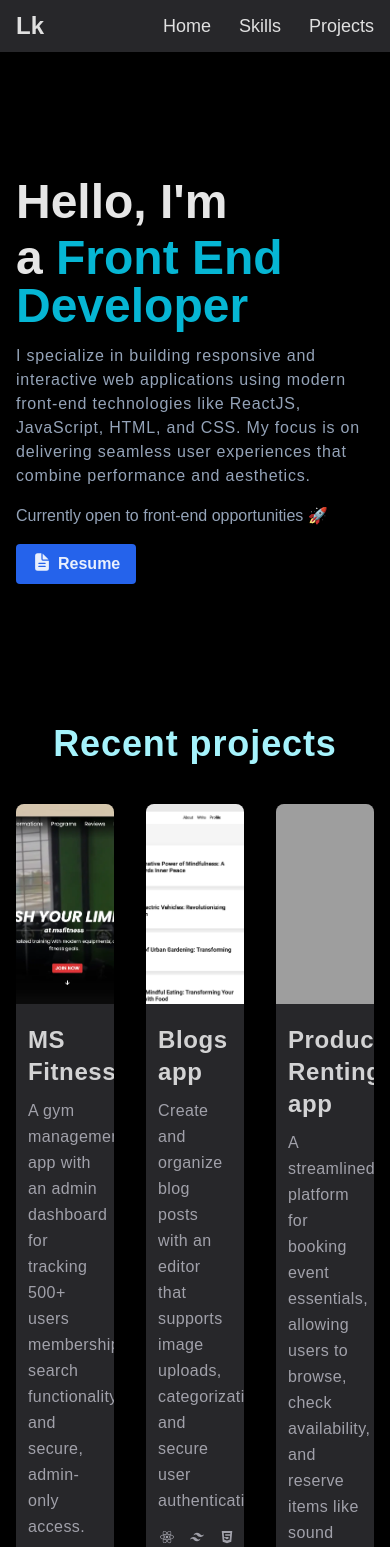
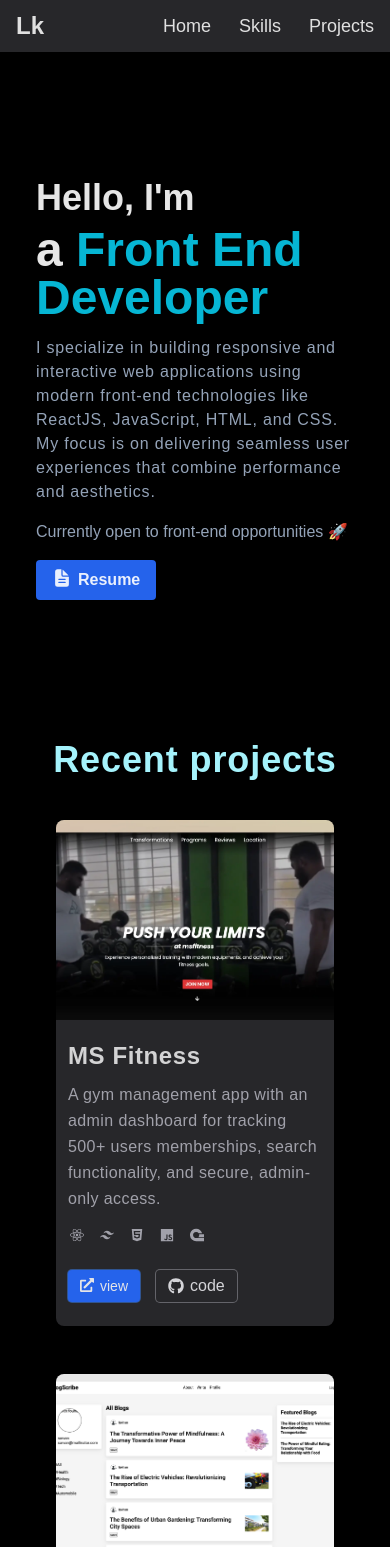
Before and after one commit to lakhan0105/portfolio, a React (Vite) app: page / in a window 390 px wide. Shown: the top 1547 px of the page. Built offline with nearby package versions, Linux system fonts and the light colour scheme; grey boxes are pictures that could not be loaded.

Commit message:
made the project section compatible for mobile

```diff
--- a/src/Components/Hero.jsx
+++ b/src/Components/Hero.jsx
@@ -9,10 +9,10 @@ import heroImg from "../assets/lakhan3.png";
 function Hero() {
   return (
     <section id="home" className="section-center">
-      <div className="flex justify-center gap-16 items-start mt-[170px] mb-[140px]">
+      <div className="px-5 md:px-0 flex justify-center gap-16 items-start mt-[170px] mb-[140px]">
         {/* left */}
         <div className="text-white/90 mt-2">
-          <h2 className="text-5xl font-semibold">Hello, I'm</h2>
+          <h2 className="text-4xl md:text-5xl font-semibold">Hello, I'm</h2>
           <h3 className="text-5xl mt-2 font-bold">
             a <span className="text-cyan-500">Front End Developer</span>
           </h3>
--- a/src/Components/Projects.jsx
+++ b/src/Components/Projects.jsx
@@ -83,7 +83,7 @@ function Projects() {
         ></SectionHeading>
 
         {/* cards container */}
-        <div className="grid grid-cols-3 gap-8 mb-20 content-center	">
+        <div className="flex flex-col md:grid md:grid-cols-3 gap-12 md:gap-8 mb-20 content-center	px-10">
           {projects.map((item, index) => {
             const {
               title,
@@ -97,7 +97,7 @@ function Projects() {
             return (
               <article
                 key={index}
-                className="rounded-lg overflow-hidden max-w-[350px] bg-[#27272A] backdrop-blur-xl"
+                className="rounded-lg overflow-hidden w-full md:max-w-[350px] bg-[#27272A] backdrop-blur-xl"
               >
                 {/* TOP (image container) */}
                 <div className="w-full h-[200px]">
--- a/src/Components/SectionHeading.jsx
+++ b/src/Components/SectionHeading.jsx
@@ -1,4 +1,3 @@
-import { motion } from "framer-motion";
 import React from "react";
 
 function SectionHeading({ sectionName, sectionId }) {
```
